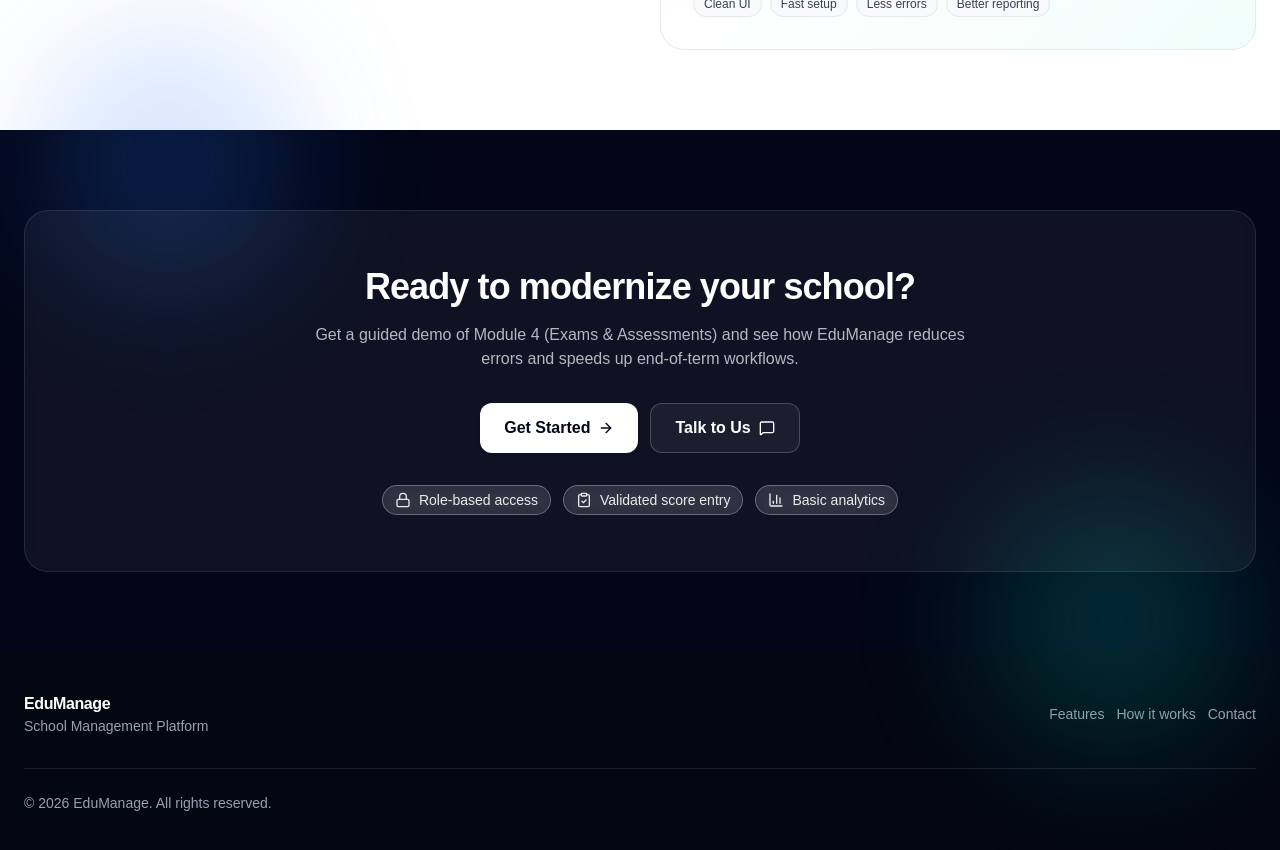
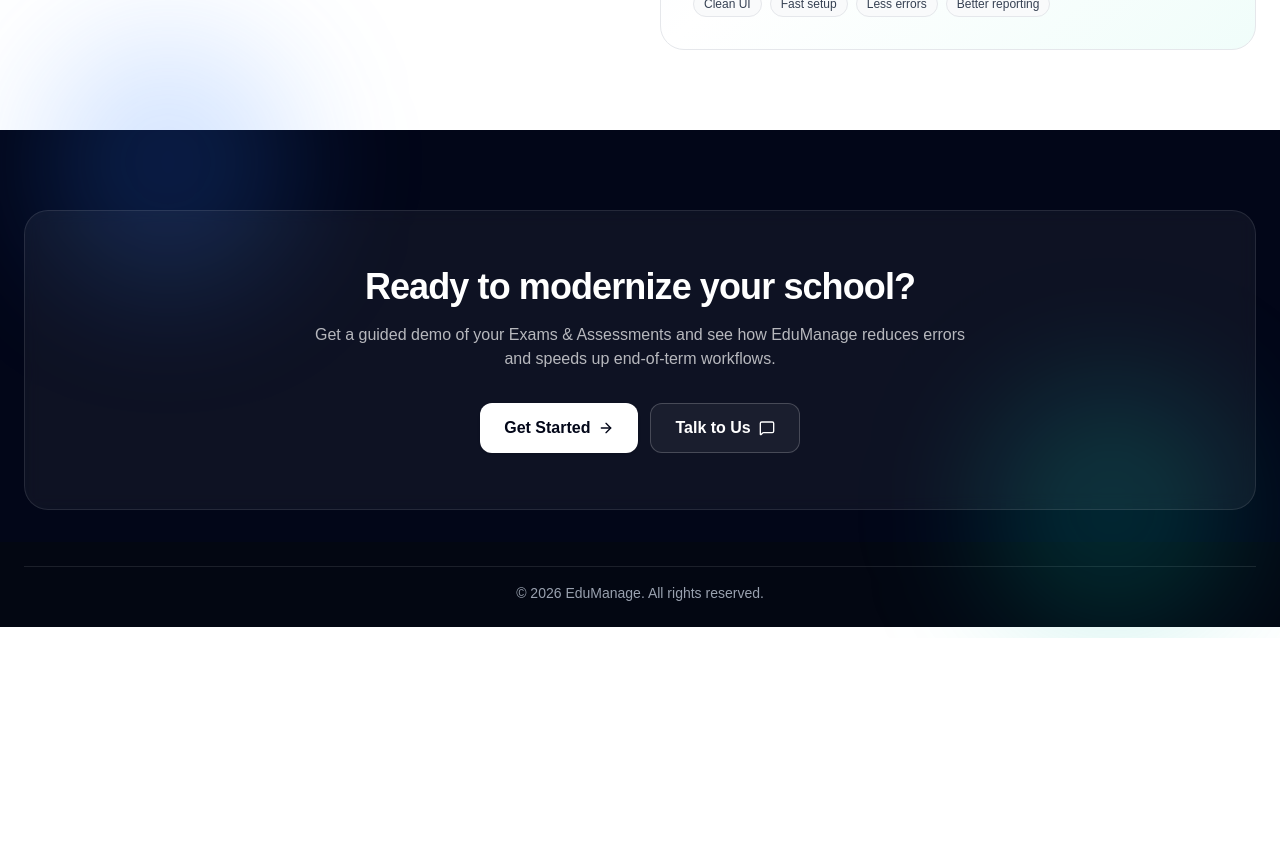
Before and after one commit to AkrynixLabs/edumanage-frontend, a Next.js app: page / in a window 1280 px wide. Shown: the part 3100-3950 px from the top of the page. After the commit the page ends 3738 px from the top, so only its background shows below. Built offline with nearby package versions, Linux system fonts and the light colour scheme; no server answers.

Commit message:
worked on the footer and the cta sections

```diff
--- a/src/app/page.tsx
+++ b/src/app/page.tsx
@@ -673,7 +673,7 @@
 
       {/* CTA */}
       <Section id="cta" className="bg-slate-950">
-        <div className="relative max-w-7xl mx-auto px-6 py-20">
+<div className="relative max-w-7xl mx-auto px-6 pt-20 pb-8">
           <div className="pointer-events-none absolute inset-0">
             <div className="absolute -top-24 left-10 h-64 w-64 rounded-full bg-blue-500/20 blur-3xl" />
             <div className="absolute -bottom-24 right-10 h-64 w-64 rounded-full bg-teal-500/20 blur-3xl" />
@@ -687,7 +687,7 @@
               Ready to modernize your school?
             </h2>
             <p className="mt-4 text-white/70 max-w-2xl mx-auto">
-              Get a guided demo of Module 4 (Exams & Assessments) and see how EduManage
+              Get a guided demo of your Exams & Assessments and see how EduManage
               reduces errors and speeds up end-of-term workflows.
             </p>
 
@@ -706,46 +706,20 @@
                 Talk to Us <MessageSquare className="h-4 w-4" />
               </Link>
             </div>
-
-            <div className="mt-8 flex flex-wrap gap-3 justify-center">
-              <Pill icon={Lock} text="Role-based access" />
-              <Pill icon={ClipboardCheck} text="Validated score entry" />
-              <Pill icon={BarChart3} text="Basic analytics" />
-            </div>
           </motion.div>
         </div>
       </Section>
 
 
       {/* FOOTER */}
-      <footer className="bg-gray-950 text-gray-400">
-        <div className="max-w-7xl mx-auto px-6 py-10">
-          <div className="flex flex-col md:flex-row md:items-center md:justify-between gap-4">
-            <div>
-              <div className="text-white font-extrabold tracking-tight">EduManage</div>
-              <div className="text-sm text-gray-400">
-                School Management Platform
-              </div>
-            </div>
+    <footer className="bg-gray-950 text-gray-400">
+  <div className="max-w-7xl mx-auto px-6 py-6">
+    <div className="border-t border-white/10 pt-4 text-sm text-center">
+      © {new Date().getFullYear()} EduManage. All rights reserved.
+    </div>
+  </div>
+</footer>
 
-            <div className="flex flex-wrap gap-3">
-              <Link className="text-sm hover:text-white transition" href="#features">
-                Features
-              </Link>
-              <Link className="text-sm hover:text-white transition" href="#how">
-                How it works
-              </Link>
-              <Link className="text-sm hover:text-white transition" href="/contact">
-                Contact
-              </Link>
-            </div>
-          </div>
-
-          <div className="mt-8 border-t border-white/10 pt-6 text-sm">
-            © {new Date().getFullYear()} EduManage. All rights reserved.
-          </div>
-        </div>
-      </footer>
     </main>
   );
 }
```
